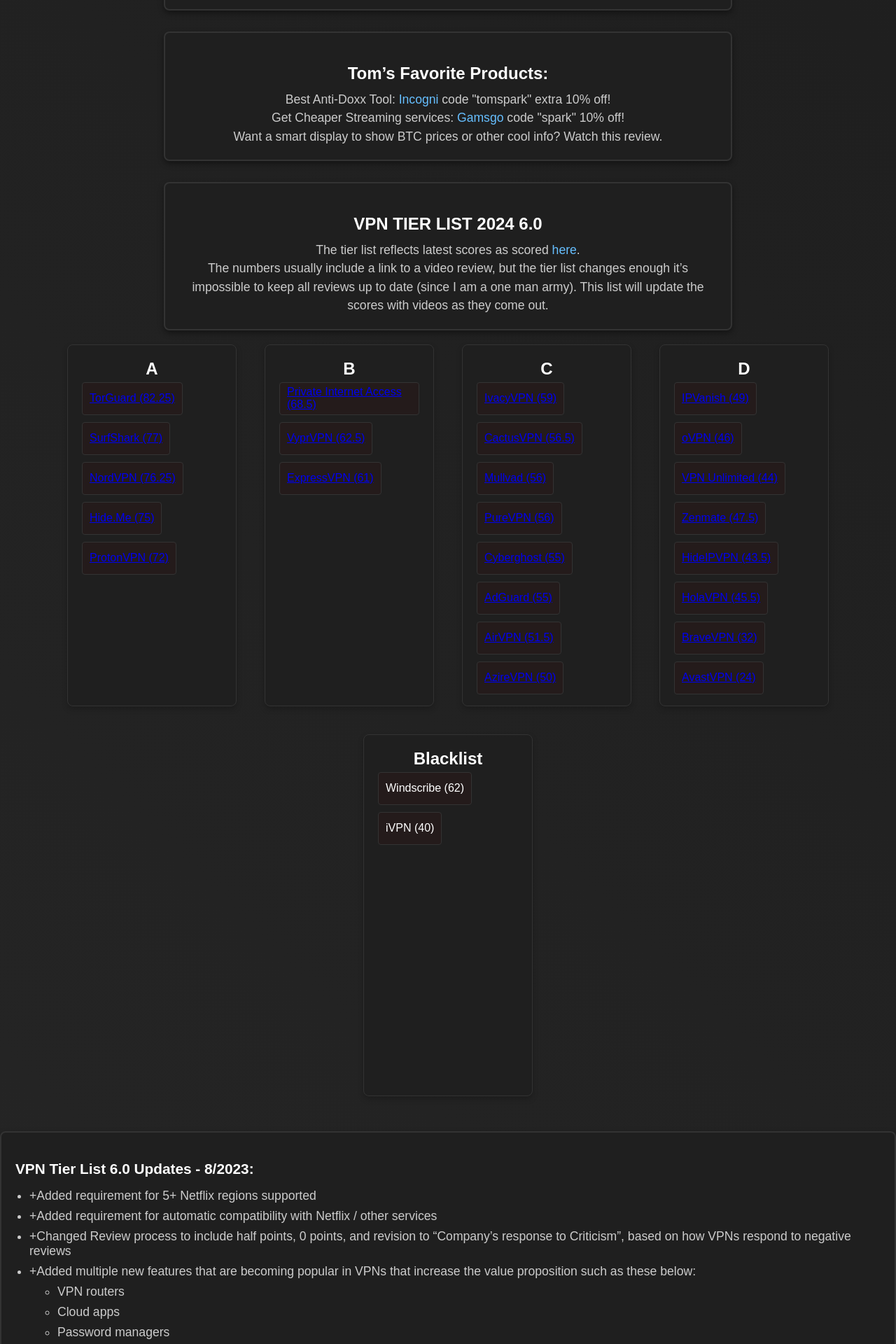
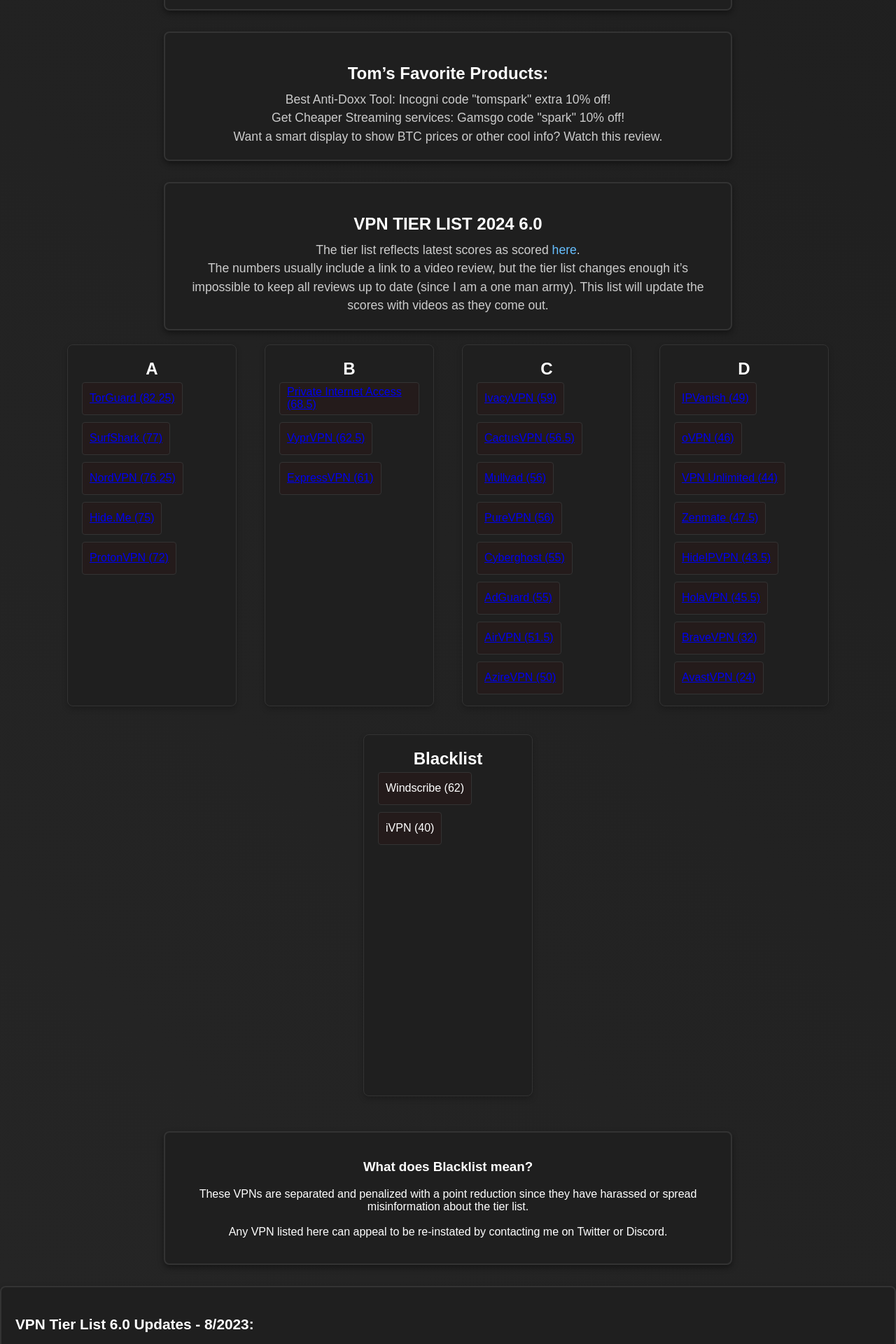
Before and after one commit to Thymester/vpntierlist, a React (Create React App) app: page / in a window 1280 px wide. Shown: the part 460-2380 px from the top of the page at 70% size. Built offline with nearby package versions, Linux system fonts and the light colour scheme.

Commit message:
Add files via upload

```diff
--- a/src/components/About.css
+++ b/src/components/About.css
@@ -14,7 +14,7 @@
 
   .about-container h2 {
     font-size: 32px;
-    max-width: 50%;
+    max-width: 70%;
     margin-top: 20px;
     color: #ffffff;
   }
@@ -23,7 +23,7 @@
     font-size: 18px;
     margin-top: 10px;
     line-height: 1.5;
-    max-width: 31%;
+    max-width: 50%;
     text-align: center;
     color: #dddddd;
   }
--- a/src/components/About.js
+++ b/src/components/About.js
@@ -4,6 +4,11 @@ import './About.css';
 const About = () => {
   return (
     <div className="about-container">
+        <img
+          src="https://images.squarespace-cdn.com/content/v1/624ca49488b09931099fa0be/5e7ca78f-7ce8-4bab-ba90-41aeff34843d/IMG_4003.JPG?format=100w 100w, https://images.squarespace-cdn.com/content/v1/624ca49488b09931099fa0be/5e7ca78f-7ce8-4bab-ba90-41aeff34843d/IMG_4003.JPG?format=300w 300w, https://images.squarespace-cdn.com/content/v1/624ca49488b09931099fa0be/5e7ca78f-7ce8-4bab-ba90-41aeff34843d/IMG_4003.JPG?format=500w 500w, https://images.squarespace-cdn.com/content/v1/624ca49488b09931099fa0be/5e7ca78f-7ce8-4bab-ba90-41aeff34843d/IMG_4003.JPG?format=750w 750w, https://images.squarespace-cdn.com/content/v1/624ca49488b09931099fa0be/5e7ca78f-7ce8-4bab-ba90-41aeff34843d/IMG_4003.JPG?format=1000w 1000w, https://images.squarespace-cdn.com/content/v1/624ca49488b09931099fa0be/5e7ca78f-7ce8-4bab-ba90-41aeff34843d/IMG_4003.JPG?format=1500w 1500w, https://images.squarespace-cdn.com/content/v1/624ca49488b09931099fa0be/5e7ca78f-7ce8-4bab-ba90-41aeff34843d/IMG_4003.JPG?format=2500w 2500w"
+          alt="Discord Logo"
+          className="discord-logo"
+        />
       <h2>WHO IS TOM?</h2>
       <p>
         I’m a computer geek who loves gadgets, video games, fantasy books, and exercise. In my spare time I love to tinker,
--- a/src/components/Header.js
+++ b/src/components/Header.js
@@ -31,8 +31,8 @@ const Header = () => {
         <div className="header-dropdown">
           Quizzes
           <div className="header-dropdown-content">
-            <Link to="https://www.vpntierlist.com/are-you-anonymous-quiz" target="_blank" rel="noopener noreferrer">Are you anonymous quiz?</Link>
-            <Link to="https://www.vpntierlist.com/vpn-quiz" target="_blank" rel="noopener noreferrer">VPN quiz?</Link>
+            <Link to="/quiz-anonymous">Are you anonymous quiz?</Link>
+            <Link to="/quiz-vpn">VPN quiz?</Link>
           </div>
         </div>
       </div>
--- a/src/components/TierList.css
+++ b/src/components/TierList.css
@@ -11,6 +11,17 @@ body {
   justify-content: center;
   font-size: calc(10px + 2vmin);
   color: white;
+}
+
+.blacklist-container {
+  width: 60%;
+  text-align: center;
+  border: 2px solid #333;
+  background-color: #1f1f1f;
+  padding: 20px;
+  margin-top: 30px;
+  border-radius: 8px;
+  box-shadow: 0px 4px 8px rgba(0, 0, 0, 0.4);
 }
 
 .tom-spark-container {
--- a/src/components/TierList.js
+++ b/src/components/TierList.js
@@ -63,9 +63,9 @@ const TierList = () => {
       <h3 className='main-heading'>Tom’s Favorite Products:
       </h3>
           <p>
-          Best Anti-Doxx Tool: <a href="https://incogni.com/" target="_blank" rel="noopener noreferrer">Incogni</a> code "tomspark" extra 10% off!
+          Best Anti-Doxx Tool: Incogni code "tomspark" extra 10% off!
           <br />
-          Get Cheaper Streaming services: <a href="https://www.gamsgo.com/#/" target="_blank" rel="noopener noreferrer">Gamsgo</a> code "spark" 10% off!
+          Get Cheaper Streaming services: Gamsgo code "spark" 10% off!
           <br />
           Want a smart display to show BTC prices or other cool info? Watch this review.
         </p>
@@ -92,6 +92,12 @@ const TierList = () => {
             </div>
           </div>
         ))}
+      </div>
+      <div className="blacklist-container">
+      <h3>What does Blacklist mean?</h3>
+      <p>These VPNs are separated and penalized with a point reduction since they have harassed or spread misinformation about the tier list. <br /> <br />
+         Any VPN listed here can appeal to be re-instated by contacting me on Twitter or Discord.
+      </p>
       </div>
       <div className="updates-container">
         <h3>VPN Tier List 6.0 Updates - 8/2023:</h3>
```
